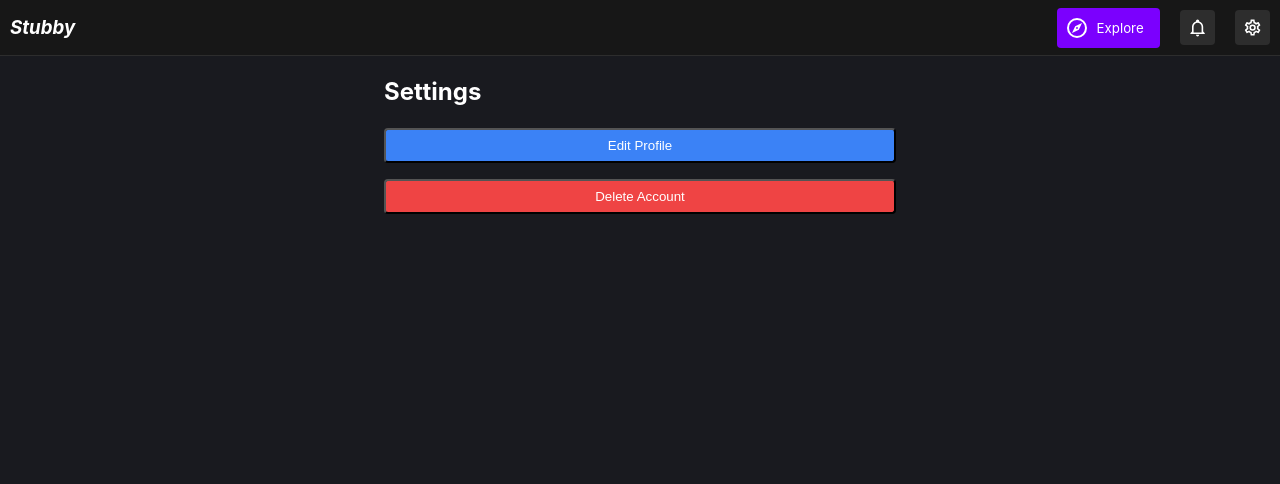
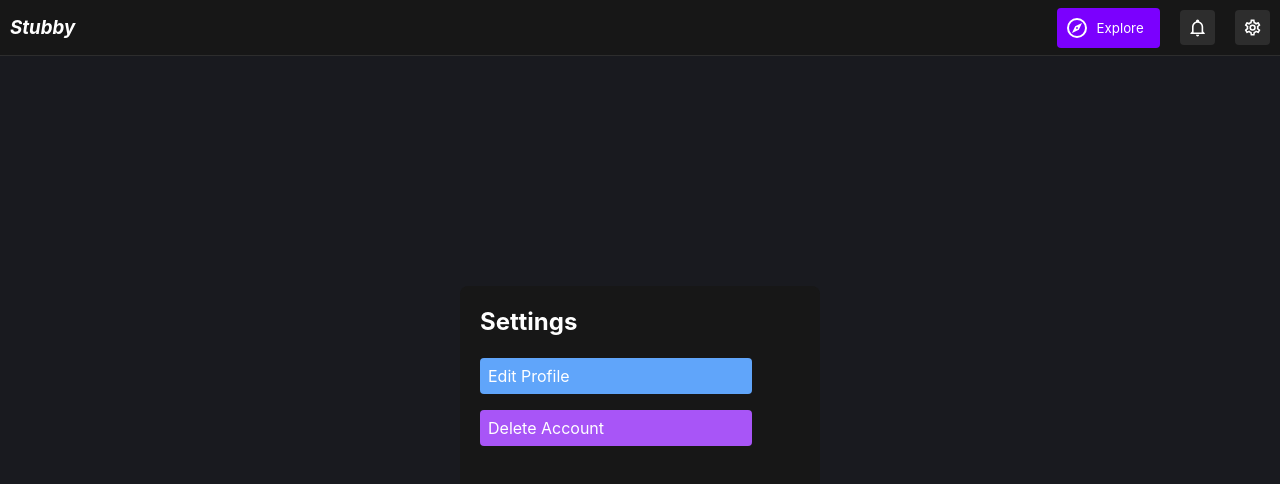
Before and after one commit to TernFolbaek/stubby, a React (Create React App) app in the folder client/: page /settings in a window 1280 px wide. Shown: the top 484 px of the page. Built offline with nearby package versions, Linux system fonts and the light colour scheme; no server answers.

Commit message:
routes to settings

```diff
--- a/client/src/explorePage/ExploreNavbar.js
+++ b/client/src/explorePage/ExploreNavbar.js
@@ -2,16 +2,17 @@ import React from 'react';
 import Icon from '@mdi/react';
 import { mdiCogOutline, mdiCompassOutline } from '@mdi/js';
 import NotificationsButton from '../ExploreNavbar/Notifications';
-import { useLocation } from 'wouter';
+import { useNavigate } from 'react-router-dom';
+
 
 const ExploreNavbar = ({ onExploreClick }) => {
-  const [, setLocation] = useLocation();
+  const navigate = useNavigate();
 
   const handleSettingsClick = () => {
-    setLocation('/settings');
+    navigate('/settings');
   };
   const handleExploreClick = () => {
-    setLocation('/explore-home');
+    navigate('/explore-home');
   };
 
   return (
--- a/client/src/settings/Settings.js
+++ b/client/src/settings/Settings.js
@@ -40,20 +40,21 @@ const Settings = () => {
   };
 
   return (
-    <div className='max-w-lg mx-auto p-5'>
-      <h1 className='text-2xl font-bold mb-5'>Settings</h1>
-      <button
+    <div className='flex flex-col h-screen justify-center items-center '>
+      <div className='w-full max-w-xs p-5 border-2 border-gray-300 rounded-lg bg-dark-grey h-[300px]'>
+        <h1 className='text-2xl font-bold mb-5 bg-inherit'>Settings</h1>
+        <div
           onClick={handleEditProfile}
-        className='w-full bg-blue-500 text-white py-2 rounded mb-4 hover:bg-blue-600 transition duration-200'
+          className='w-[80%] bg-blue-400 text-white p-2 rounded mb-4 hover:bg-blue-500 transition duration-200 cursor-pointer '
         >
           Edit Profile
-      </button>
-      <button
+        </div>
+        <div
           onClick={openModal}
-        className='w-full bg-red-500 text-white py-2 rounded hover:bg-red-600 transition duration-200'
+          className='w-[80%] bg-purple-500 text-white p-2 rounded hover:bg-purple-600 transition duration-200 cursor-pointer'
         >
           Delete Account
-      </button>
+        </div>
         {isModalOpen && (
           <DeleteModal
             onClose={closeModal}
@@ -61,6 +62,7 @@ const Settings = () => {
           />
         )}
       </div>
+    </div>
   );
 };
 
--- a/client/tailwind.config.js
+++ b/client/tailwind.config.js
@@ -9,6 +9,8 @@ module.exports = {
         'light-purple': '#D6BCFA',
         'button-purple': '#7B00FE',
         'button-light': '#2D2D2D',
+        'dark-grey': '#171717',
+        'settings-bg': '#505050',
       },
       spacing: {
         '0.6': '0.6rem',
```
Also changed, not shown: client/src/styles/Settings.css (added), 1 other file (tests, documents, lock files or other folders). Lines whose indentation alone changed are shown as unchanged.
